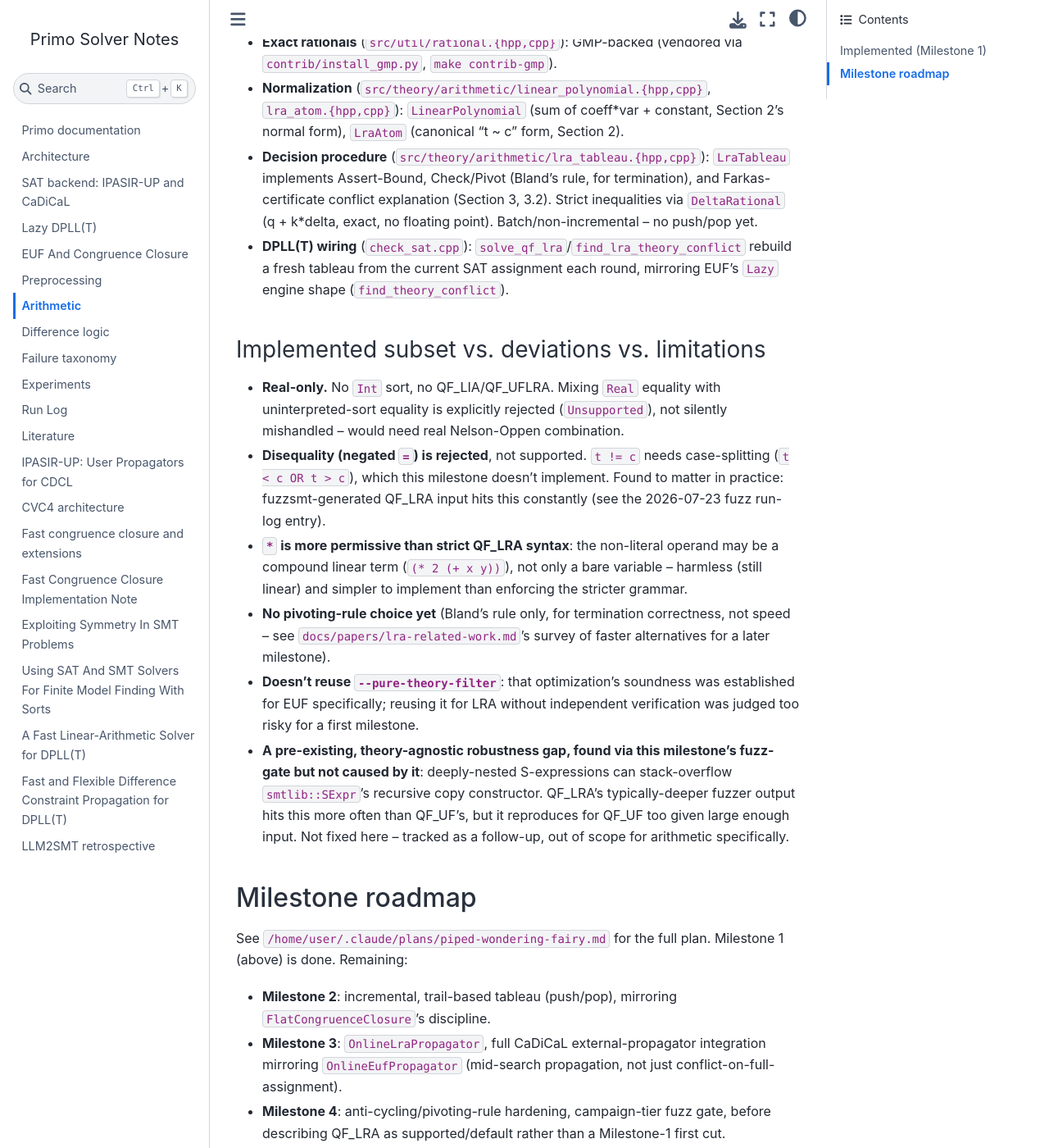
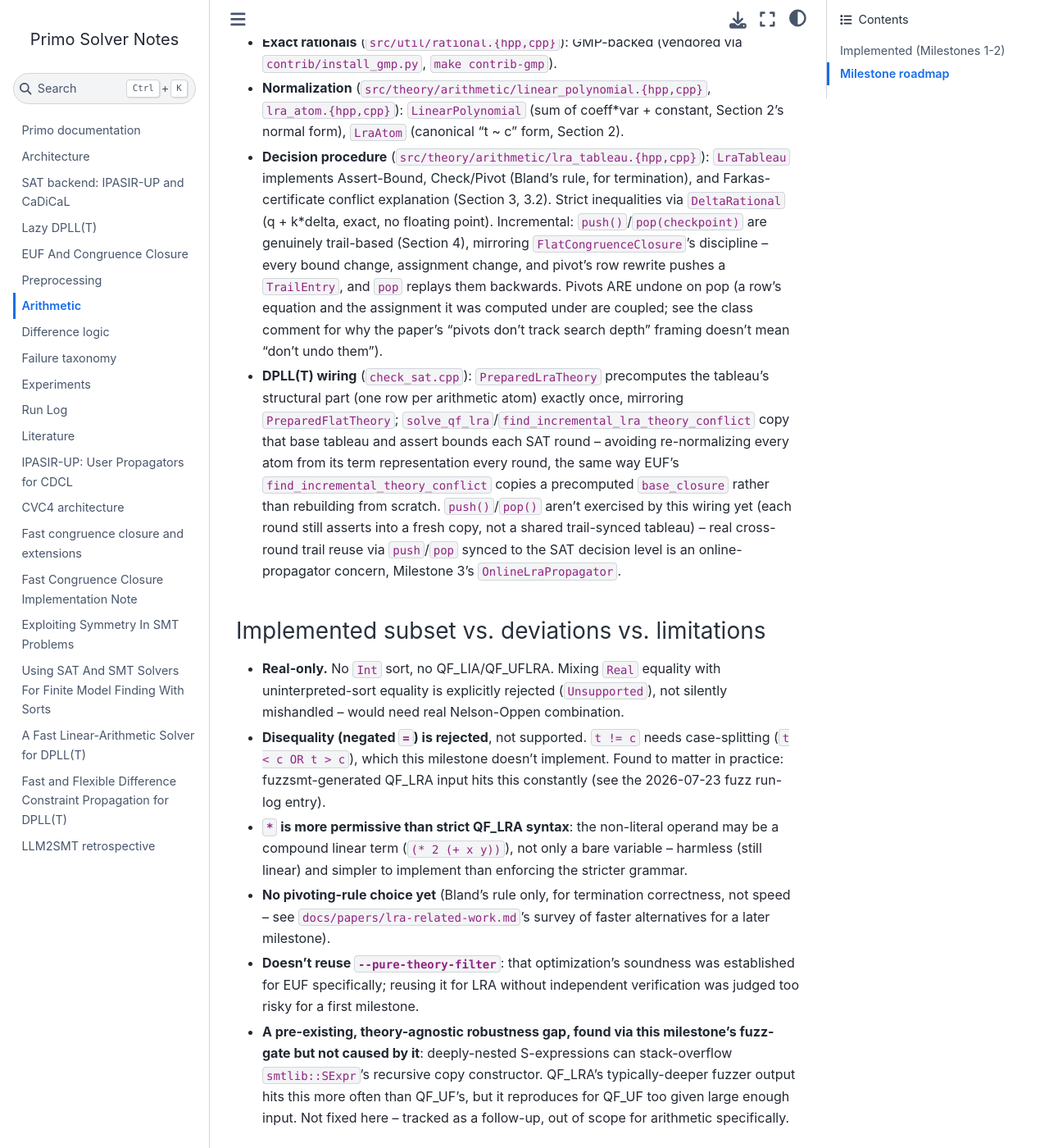
Before and after one commit to primo-solver/primo, a Jupyter Book: the page built from docs/arithmetic.md, in a window 1280 px wide and 1400 px high, scrolled down 749 px. Shown: the whole window at 82% size. Built offline with Jupyter Book 1.0.4 settings and Sphinx 7.4.7 and the Sphinx Book theme 1.1.4, drawn with Linux system fonts in a browser that asks for light colours; some of the changed text lies outside the part shown.

Commit message:
Document QF_LRA Milestone 2 completion
docs/arithmetic.md and docs/papers/fast-linear-arithmetic-dpllt.md:
mark push()/pop() and PreparedLraTheory/find_incremental_lra_theory_conflict
done, map to the paper's Section 4, note that push/pop are implemented and
tested but not yet exercised by solve_qf_lra's per-round-copy wiring (that's
Milestone 3's OnlineLraPropagator). docs/run-log.json: record the 300-case
fuzz-gate regression check against the new copy-based code path (zero
wrong-answer disagreements, consistent with Milestone 1).

Co-Authored-By: Claude Sonnet 5 <noreply@anthropic.com>

```diff
--- a/docs/arithmetic.md
+++ b/docs/arithmetic.md
@@ -1,17 +1,18 @@
 # Arithmetic
 
-QF_LRA (quantifier-free linear real arithmetic) is implemented, Milestone 1
-of the plan described below: a full SMT-LIB QF_LRA frontend plus a batch
-(non-incremental) bounded-variable Simplex theory solver, following
-Dutertre & de Moura's "A Fast Linear-Arithmetic Solver for DPLL(T)".
-Difference logic (QF_IDL/QF_RDL) remains unimplemented; `difference_logic.hpp`
-is an empty placeholder reserved for that, separate future work.
+QF_LRA (quantifier-free linear real arithmetic) is implemented through
+Milestone 2 of the plan described below: a full SMT-LIB QF_LRA frontend
+plus an incremental, trail-based bounded-variable Simplex theory solver,
+following Dutertre & de Moura's "A Fast Linear-Arithmetic Solver for
+DPLL(T)". Difference logic (QF_IDL/QF_RDL) remains unimplemented;
+`difference_logic.hpp` is an empty placeholder reserved for that, separate
+future work.
 
 See [](papers/fast-linear-arithmetic-dpllt.md) for the base algorithm and
 [](papers/lra-related-work.md) for a literature survey of extensions and
 alternatives considered before/while implementing it.
 
-## Implemented (Milestone 1)
+## Implemented (Milestones 1-2)
 
 - **Grammar/frontend** (`src/smt/check_sat.cpp`): `(set-logic QF_LRA)`,
   `Real`-sorted declarations, `+ - * <= < >= > =` per the SMT-LIB QF_LRA
@@ -36,10 +37,24 @@ alternatives considered before/while implementing it.
   `LraTableau` implements Assert-Bound, Check/Pivot (Bland's rule, for
   termination), and Farkas-certificate conflict explanation (Section 3,
   3.2). Strict inequalities via `DeltaRational` (q + k*delta, exact, no
-  floating point). Batch/non-incremental -- no push/pop yet.
-- **DPLL(T) wiring** (`check_sat.cpp`): `solve_qf_lra`/`find_lra_theory_conflict`
-  rebuild a fresh tableau from the current SAT assignment each round,
-  mirroring EUF's `Lazy` engine shape (`find_theory_conflict`).
+  floating point). Incremental: `push()`/`pop(checkpoint)` are genuinely
+  trail-based (Section 4), mirroring `FlatCongruenceClosure`'s discipline
+  -- every bound change, assignment change, and pivot's row rewrite pushes
+  a `TrailEntry`, and `pop` replays them backwards. Pivots ARE undone on
+  pop (a row's equation and the assignment it was computed under are
+  coupled; see the class comment for why the paper's "pivots don't track
+  search depth" framing doesn't mean "don't undo them").
+- **DPLL(T) wiring** (`check_sat.cpp`): `PreparedLraTheory` precomputes the
+  tableau's structural part (one row per arithmetic atom) exactly once,
+  mirroring `PreparedFlatTheory`; `solve_qf_lra`/`find_incremental_lra_theory_conflict`
+  copy that base tableau and assert bounds each SAT round -- avoiding
+  re-normalizing every atom from its term representation every round, the
+  same way EUF's `find_incremental_theory_conflict` copies a precomputed
+  `base_closure` rather than rebuilding from scratch. `push()`/`pop()`
+  aren't exercised by this wiring yet (each round still asserts into a
+  fresh copy, not a shared trail-synced tableau) -- real cross-round trail
+  reuse via `push`/`pop` synced to the SAT decision level is an
+  online-propagator concern, Milestone 3's `OnlineLraPropagator`.
 
 ### Implemented subset vs. deviations vs. limitations
 
@@ -70,13 +85,14 @@ alternatives considered before/while implementing it.
 ## Milestone roadmap
 
 See `/home/user/.claude/plans/piped-wondering-fairy.md` for the full plan.
-Milestone 1 (above) is done. Remaining:
+Milestones 1-2 (above) are done. Remaining:
 
-- **Milestone 2**: incremental, trail-based tableau (push/pop), mirroring
-  `FlatCongruenceClosure`'s discipline.
 - **Milestone 3**: `OnlineLraPropagator`, full CaDiCaL external-propagator
   integration mirroring `OnlineEufPropagator` (mid-search propagation, not
-  just conflict-on-full-assignment).
+  just conflict-on-full-assignment) -- this is what would actually put
+  `LraTableau::push`/`pop` to use for cross-round reuse, not just internal
+  correctness (it's fully implemented and tested, just not wired into
+  `solve_qf_lra`'s per-round copy-based loop yet).
 - **Milestone 4**: anti-cycling/pivoting-rule hardening, campaign-tier fuzz
   gate, before describing QF_LRA as supported/default rather than a
-  Milestone-1 first cut.
+  first-cut milestone.
```
Also changed, not shown: docs/papers/fast-linear-arithmetic-dpllt.md (+26 -13 lines), docs/run-log.json.
